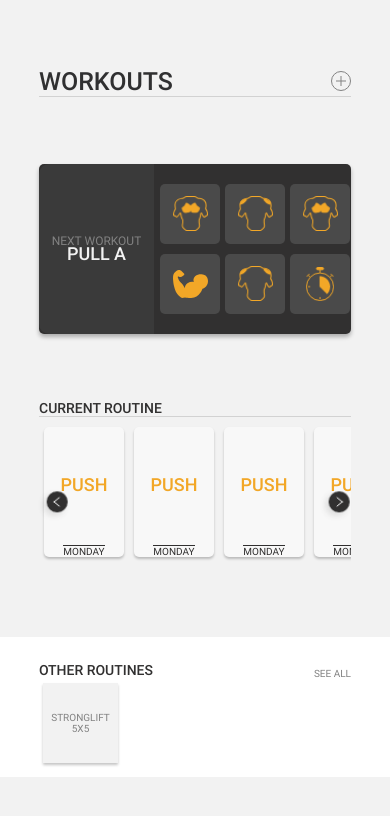
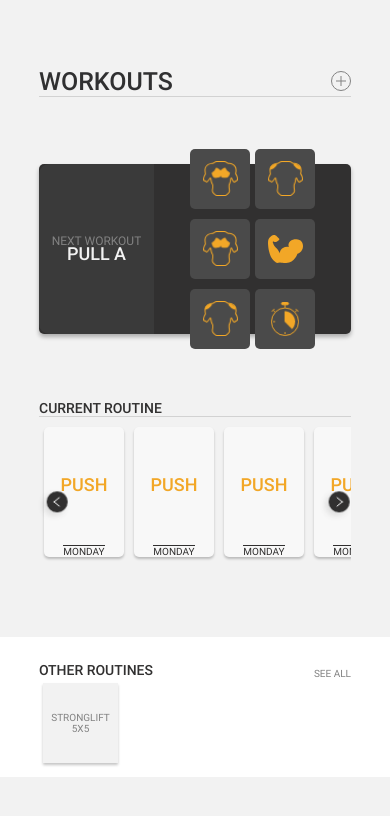
Before and after one commit to RagOfJoes/React-Native-Workout, a React Native app: screen / in a window 390 px wide. Shown: the top 816 px of the page. Built offline with nearby package versions, Linux system fonts and the light colour scheme.

Commit message:
centered elements

```diff
--- a/Components/Home/Next Workout/NextWorkout.js
+++ b/Components/Home/Next Workout/NextWorkout.js
@@ -101,6 +101,7 @@ const styles = StyleSheet.create({
     // Start Muscle Group
     muscleGroup: {
         flex: 1,
+        paddingRight: 5,
         flexWrap: "wrap",
         paddingVertical: 20,
         flexDirection: "row",
```
